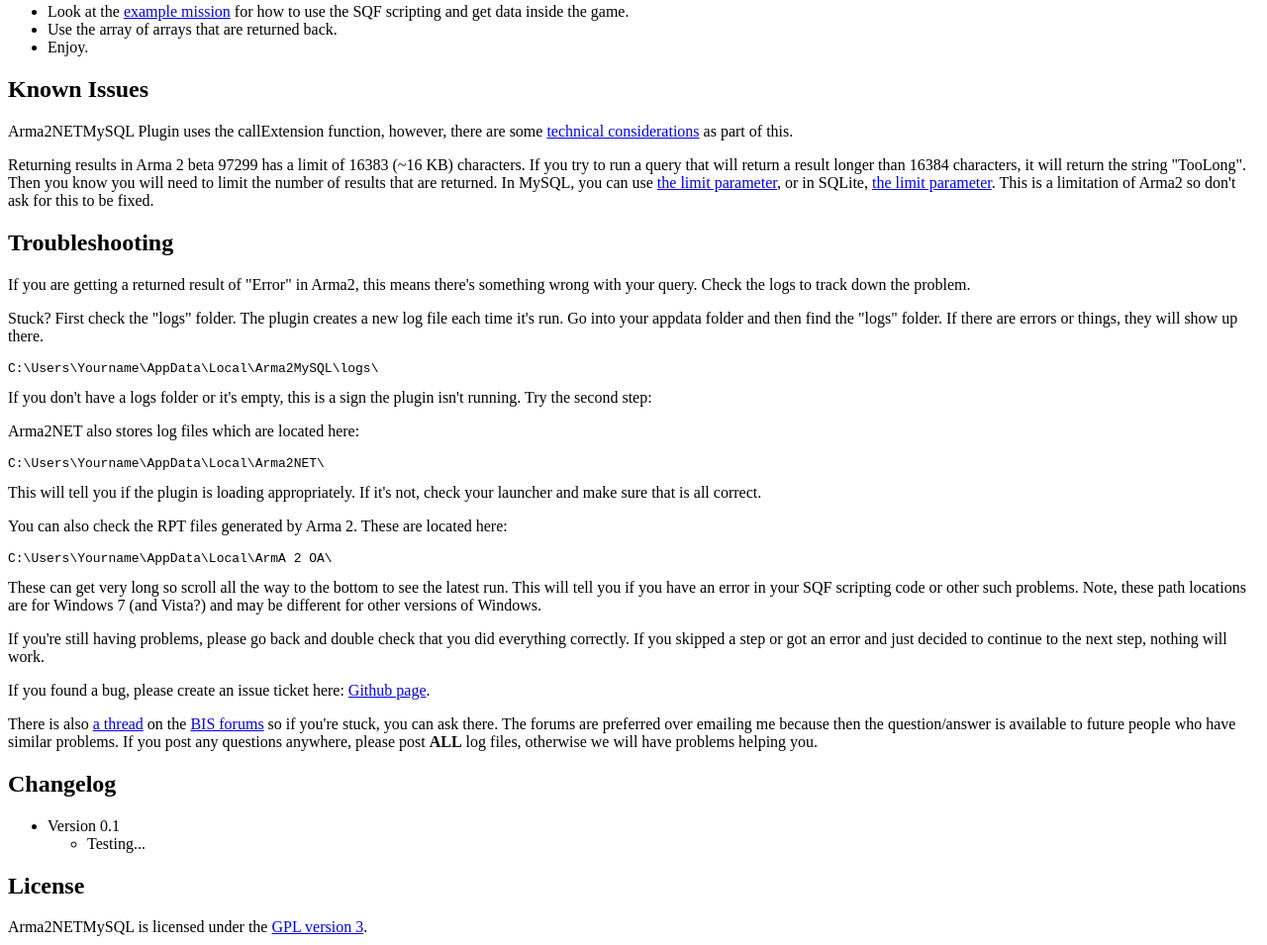
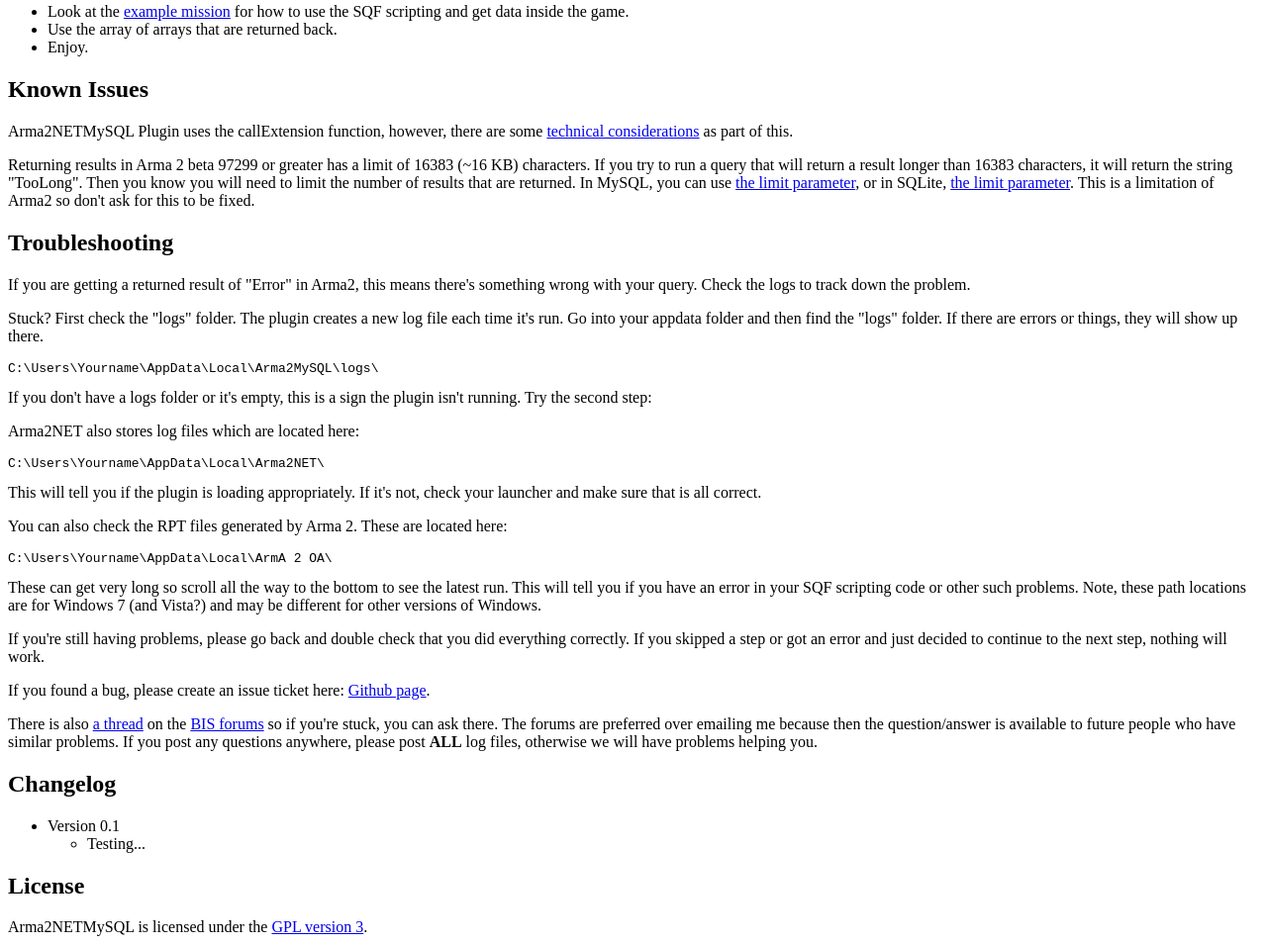
Before and after one commit to firefly2442/Arma2NETMySQLPlugin, a plain HTML site: page ReadMe.html in a window 1280 px wide. Shown: the part 2694-3649 px from the top of the page at 99% size. Drawn offline with Linux system fonts and the light colour scheme.

Commit message:
minor correction in readme

```diff
--- a/ReadMe.html
+++ b/ReadMe.html
@@ -180,7 +180,7 @@
 <p>Arma2NETMySQL Plugin uses the callExtension function, however, there are some
 <a href="http://community.bistudio.com/wiki/Extensions#A_few_technical_considerations">technical considerations</a> as part of this.
 </p>
-<p>Returning results in Arma 2 beta 97299 has a limit of 16383 (~16 KB) characters.  If you try to run a query that will return a result longer than 16384 characters,
+<p>Returning results in Arma 2 beta 97299 or greater has a limit of 16383 (~16 KB) characters.  If you try to run a query that will return a result longer than 16383 characters,
 it will return the string "TooLong".  Then you know you will need to limit the number of results that are returned.  In MySQL,
 you can use <a href="https://dev.mysql.com/doc/refman/5.0/en/select.html">the limit parameter</a>, or in SQLite,
 <a href="https://www.sqlite.org/lang_select.html">the limit parameter</a>.  This is a limitation of
```
